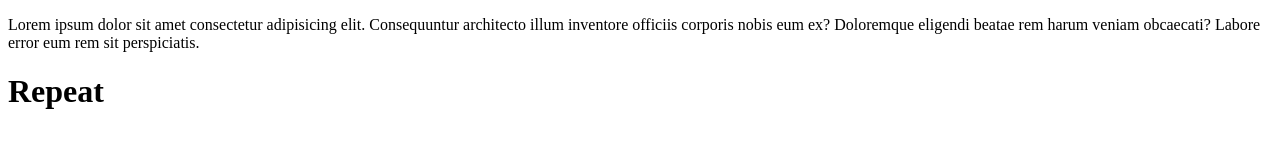
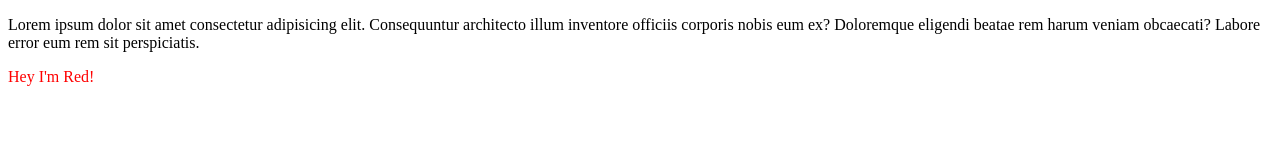
Before and after one commit to baorii/testproject, a plain HTML site: page index.html in a window 1280 px wide. Drawn offline with Linux system fonts and the light colour scheme.

Commit message:
Javascript: Added text to a node

```diff
--- a/dom_manipulation.js
+++ b/dom_manipulation.js
@@ -0,0 +1,11 @@
+//<p> with red text
+const p = document.createElement('p');
+
+
+const container = document.querySelector('#container'); //selects first element with container id
+
+const div = document.createElement('div')//creates div element
+div.textContent = "Hey I'm Red!"; //text within div element
+div.setAttribute('style', 'color: red');//attributes of text
+
+container.appendChild(div); //adding div to container node
--- a/index.html
+++ b/index.html
@@ -2,20 +2,11 @@
 <html lang="en">
 <head>
     <meta charset="UTF-8">
-    <script src="dom_manipulation.js"></script>
+    <script src="dom_manipulation.js" defer></script>
     <title>Document</title>
 </head>
 <body>
     <p>Lorem ipsum dolor sit amet consectetur adipisicing elit. Consequuntur architecto illum inventore officiis corporis nobis eum ex? Doloremque eligendi beatae rem harum veniam obcaecati? Labore error eum rem sit perspiciatis.</p>
+    <div id="container"></div>
 </body>
 </html>
-
-<!DOCTYPE html>
-<html>
-    <head>
-        <title>Repetition</title>
-    </head>
-    <body>
-        <h1>Repeat</h1>
-    </body>
-</html>
```
